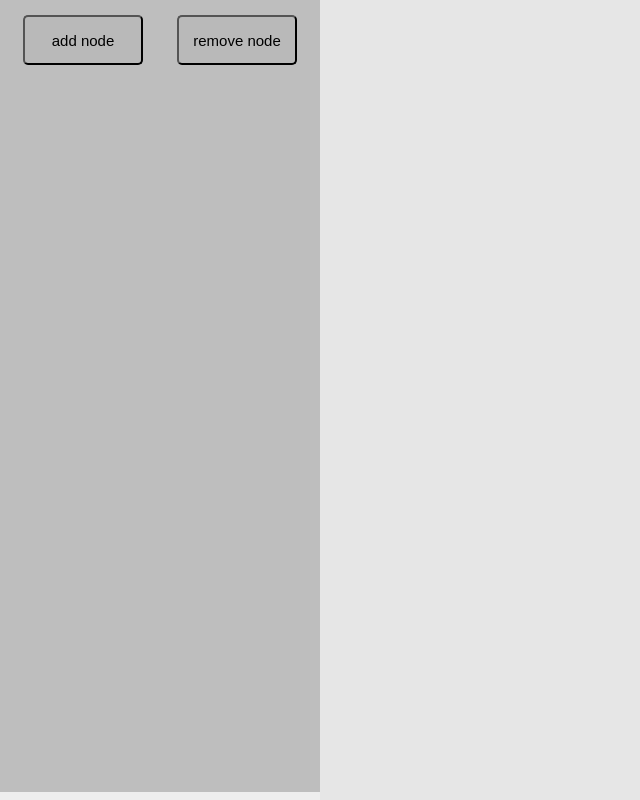
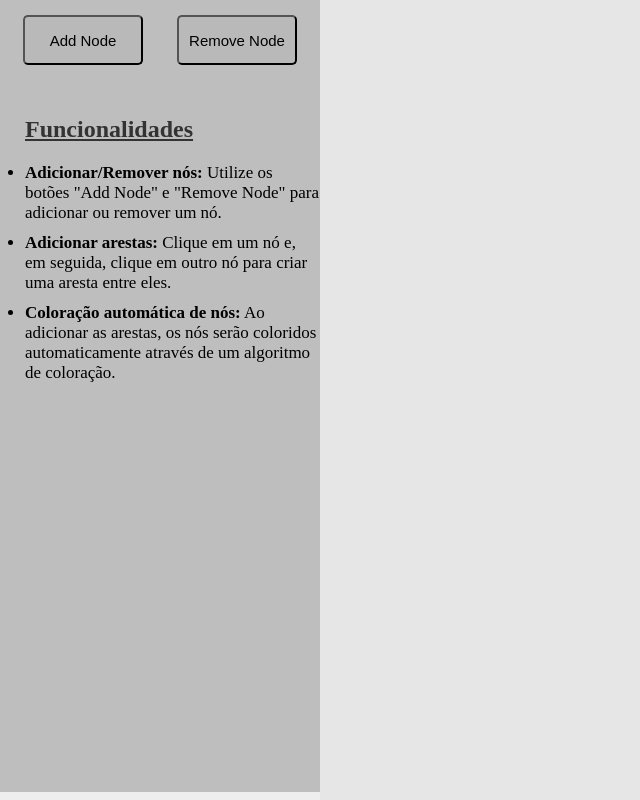
Before and after one commit to bruno-bk/grafos, a plain HTML site: page index.html in a window 1280 px wide. Shown: the whole page, without its empty margins (0-640 px from the left). Drawn offline with Linux system fonts and the light colour scheme.

Commit message:
Adicionando apresentação das funcionalidades no html

```diff
--- a/index.html
+++ b/index.html
@@ -11,9 +11,21 @@
 <body>
     <div id=container>
         <div id="menu">
-            <button class="button" onclick="add_node()">add node</button>
-            <button class="button" onclick="remove_node()">remove node</button>
+            <button class="button" onclick="add_node()">Add Node</button>
+            <button class="button" onclick="remove_node()">Remove Node</button>
             <table id="colors_view"></table>
+            <ul>
+                <h2>Funcionalidades</h2>
+                <li>
+                    <strong>Adicionar/Remover nós:</strong> Utilize os botões "Add Node" e "Remove Node" para adicionar ou remover um nó.
+                </li>
+                <li>
+                    <strong>Adicionar arestas:</strong> Clique em um nó e, em seguida, clique em outro nó para criar uma aresta entre eles.
+                </li>
+                <li>
+                    <strong>Coloração automática de nós:</strong> Ao adicionar as arestas, os nós serão coloridos automaticamente através de um algoritmo de coloração.
+                </li>
+            </ul>
         </div>
         <div id="graph_view">
             <div id="graph" class="graph">
--- a/style.css
+++ b/style.css
@@ -46,6 +46,30 @@ html, body {
     border-radius: 5px;
     background-color: #b9b9b9;
     font-size: 15px;
+}
+
+h2 {
+    color: #333;
+    font-size: 24px;
+    font-weight: bold;
+    margin-bottom: 20px;
+    text-decoration: underline;
+}
+
+ul {
+    list-style-type: disc;
+    margin-left: 25px;
+    text-align: left;
+}
+
+li {
+    margin-bottom: 10px;
+    font-size: 17px;
+}
+
+strong {
+    font-weight: bold;
+    color: #000000;
 }
 
 table{
```
